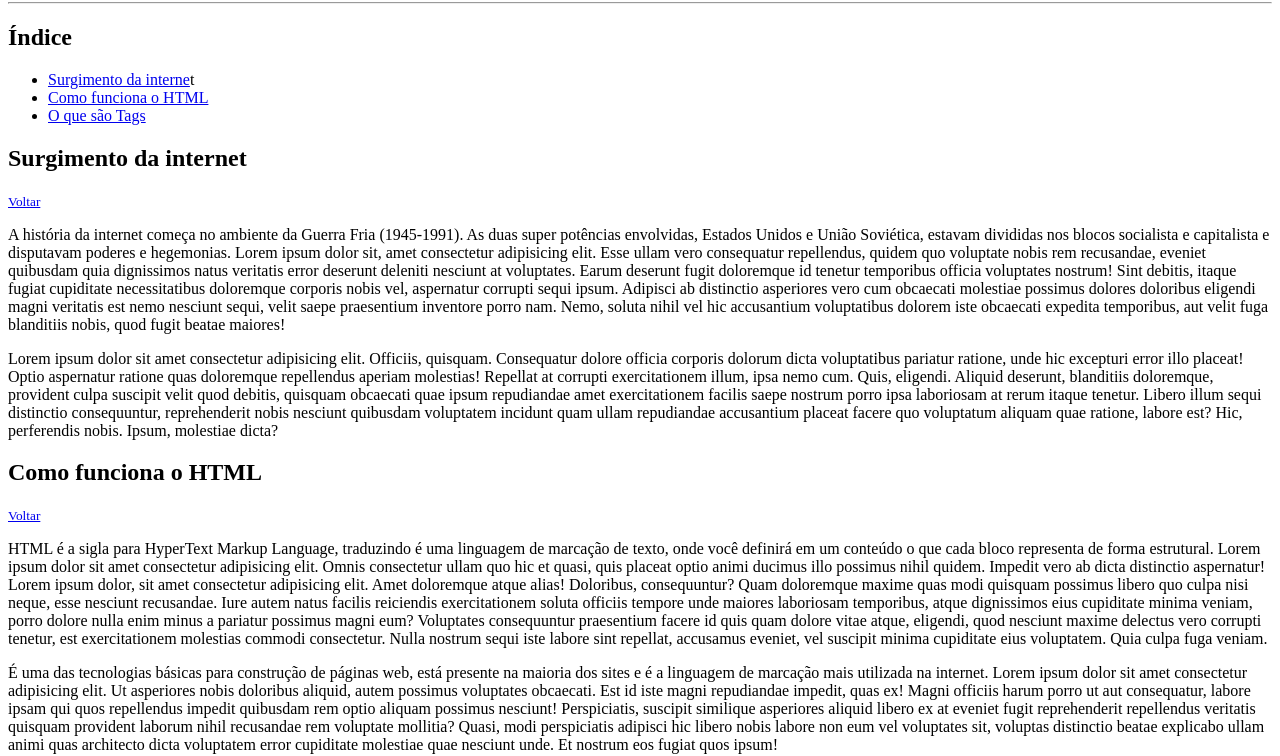
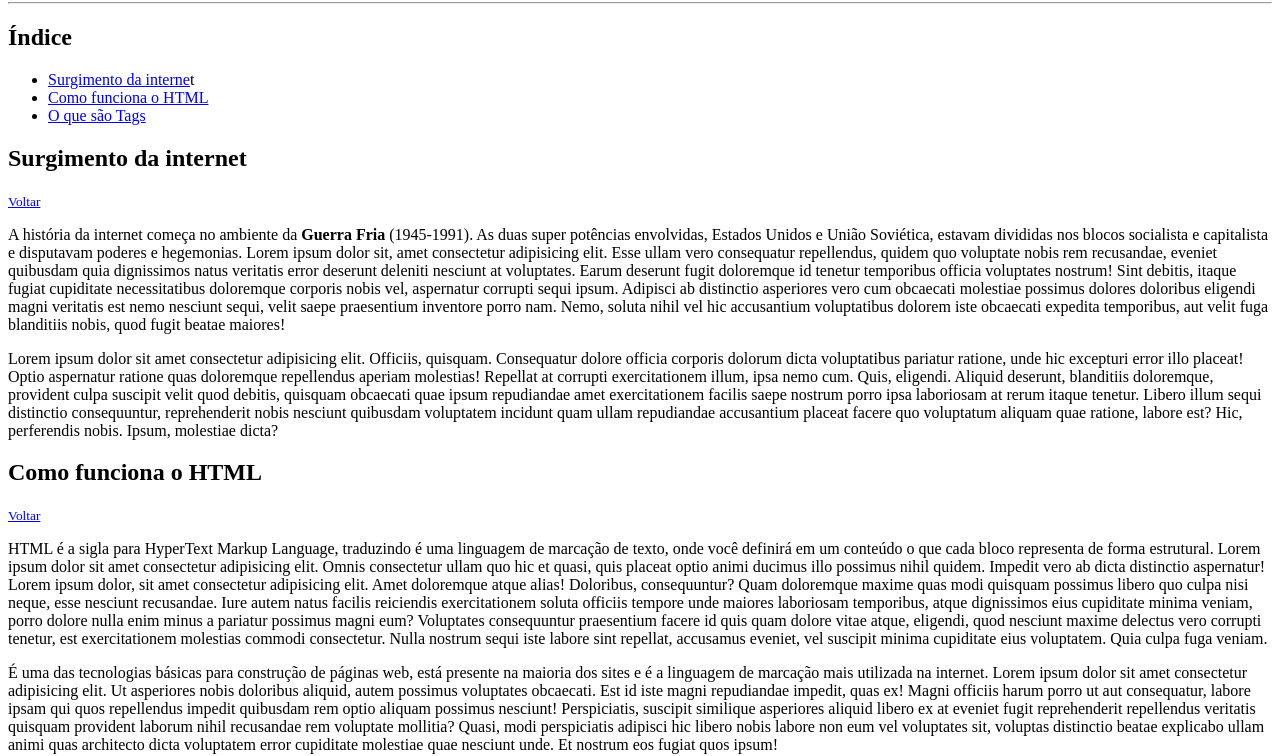
Before and after one commit to rogerabreu/exemplo-exercicio, a plain HTML site: page index.html in a window 1280 px wide. Shown: the part 78-834 px from the top of the page. Drawn offline with Linux system fonts and the light colour scheme.

Commit message:
Modificação na página principal
Foi realizada alteração na página principal, colocando negrito em uma palavra.

```diff
--- a/index.html
+++ b/index.html
@@ -16,7 +16,7 @@
     </ul>
     <h2 id="surgimento">Surgimento da internet</h2>
     <small><a href="#inicio">Voltar</a></small>
-    <p>A história da internet começa no ambiente da Guerra Fria (1945-1991). As duas super potências envolvidas, Estados Unidos e União Soviética, estavam divididas nos blocos socialista e capitalista e disputavam poderes e hegemonias. Lorem ipsum dolor sit, amet consectetur adipisicing elit. Esse ullam vero consequatur repellendus, quidem quo voluptate nobis rem recusandae, eveniet quibusdam quia dignissimos natus veritatis error deserunt deleniti nesciunt at voluptates. Earum deserunt fugit doloremque id tenetur temporibus officia voluptates nostrum! Sint debitis, itaque fugiat cupiditate necessitatibus doloremque corporis nobis vel, aspernatur corrupti sequi ipsum. Adipisci ab distinctio asperiores vero cum obcaecati molestiae possimus dolores doloribus eligendi magni veritatis est nemo nesciunt sequi, velit saepe praesentium inventore porro nam. Nemo, soluta nihil vel hic accusantium voluptatibus dolorem iste obcaecati expedita temporibus, aut velit fuga blanditiis nobis, quod fugit beatae maiores!</p>
+    <p>A história da internet começa no ambiente da <strong>Guerra Fria</strong> (1945-1991). As duas super potências envolvidas, Estados Unidos e União Soviética, estavam divididas nos blocos socialista e capitalista e disputavam poderes e hegemonias. Lorem ipsum dolor sit, amet consectetur adipisicing elit. Esse ullam vero consequatur repellendus, quidem quo voluptate nobis rem recusandae, eveniet quibusdam quia dignissimos natus veritatis error deserunt deleniti nesciunt at voluptates. Earum deserunt fugit doloremque id tenetur temporibus officia voluptates nostrum! Sint debitis, itaque fugiat cupiditate necessitatibus doloremque corporis nobis vel, aspernatur corrupti sequi ipsum. Adipisci ab distinctio asperiores vero cum obcaecati molestiae possimus dolores doloribus eligendi magni veritatis est nemo nesciunt sequi, velit saepe praesentium inventore porro nam. Nemo, soluta nihil vel hic accusantium voluptatibus dolorem iste obcaecati expedita temporibus, aut velit fuga blanditiis nobis, quod fugit beatae maiores!</p>
     <p>Lorem ipsum dolor sit amet consectetur adipisicing elit. Officiis, quisquam. Consequatur dolore officia corporis dolorum dicta voluptatibus pariatur ratione, unde hic excepturi error illo placeat! Optio aspernatur ratione quas doloremque repellendus aperiam molestias! Repellat at corrupti exercitationem illum, ipsa nemo cum. Quis, eligendi. Aliquid deserunt, blanditiis doloremque, provident culpa suscipit velit quod debitis, quisquam obcaecati quae ipsum repudiandae amet exercitationem facilis saepe nostrum porro ipsa laboriosam at rerum itaque tenetur. Libero illum sequi distinctio consequuntur, reprehenderit nobis nesciunt quibusdam voluptatem incidunt quam ullam repudiandae accusantium placeat facere quo voluptatum aliquam quae ratione, labore est? Hic, perferendis nobis. Ipsum, molestiae dicta?</p>
 
     <h2 id="funciona">Como funciona o HTML</h2>
```
